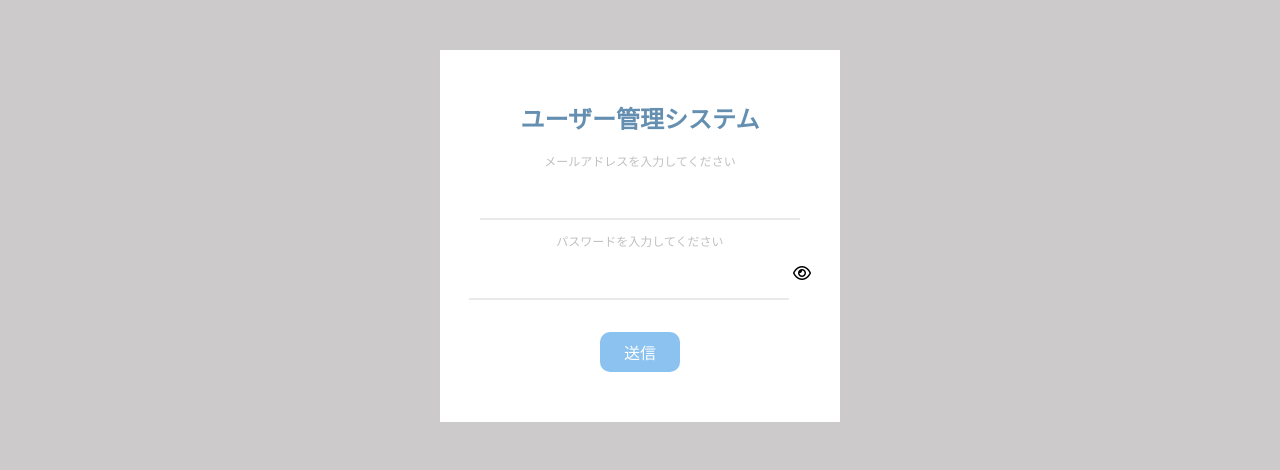
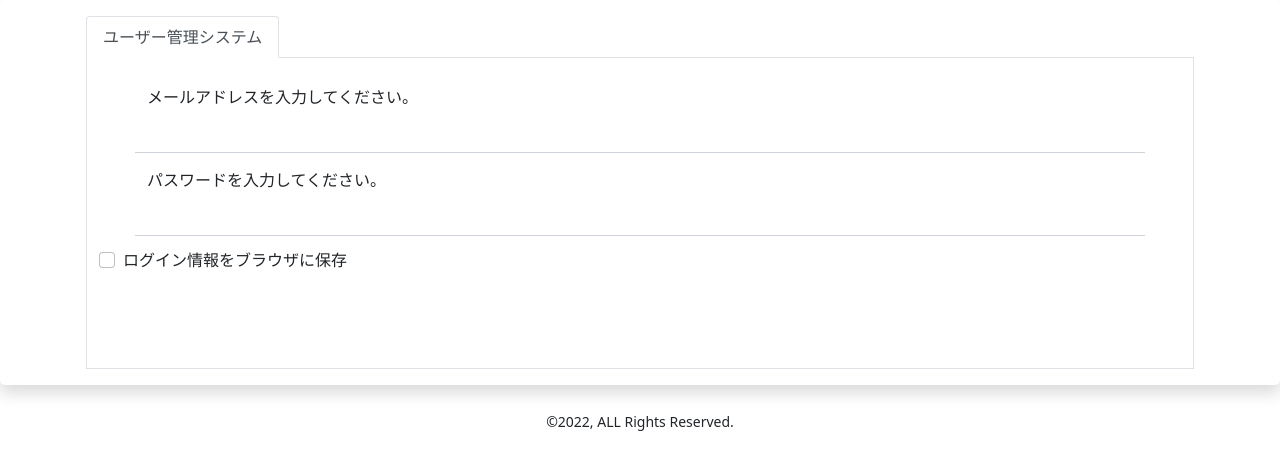
Before and after one commit to yantyal/my_project, a Flask app: page /login in a window 1280 px wide. Shown: the top 470 px of the page. Run offline with Flask 2, Linux system fonts and the light colour scheme; some libraries are stand-ins or nearby versions.

Commit message:
ログインのデザインを変更

```diff
--- a/my_app/templates/login.html
+++ b/my_app/templates/login.html
@@ -4,33 +4,104 @@
     <meta charset="UTF-8">
     <meta http-equiv="X-UA-Compatible" content="IE=edge">
     <meta name="viewport" content="width=device-width, initial-scale=1.0">
-    <link rel="stylesheet" href="{{url_for('static', filename = 'css/login.css')}}">
-    <link rel="preconnect" href="https://fonts.googleapis.com">
-    <link rel="preconnect" href="https://fonts.gstatic.com" crossorigin>
-    <link href="https://fonts.googleapis.com/css2?family=M+PLUS+1p:wght@700&display=swap" rel="stylesheet">
-    <script src="https://kit.fontawesome.com/75eed8fdb7.js" crossorigin="anonymous"></script>
+    <link rel="stylesheet" href="{{url_for('static', filename = 'css/bootstrap.min.css')}}">
+    <link rel="stylesheet" href="{{url_for('static', filename = 'css/style.css')}}">
+    <link href="https://fonts.googleapis.com/css2?family=M+PLUS+1p:wght@300;400;700&display=swap" rel="stylesheet">
     <title>ユーザー管理システム</title>
 </head>
 <body>
-    <div class="form-wrapper">
-        <form action="/login" method="POST">
-            <h1>ユーザー管理システム</h1>
-            <div class="errors">
-                {% if session['errors'] %}
+    <!-- 使いまわしアイコンを定義しておく -->
+    <svg xmlns="http://www.w3.org/2000/svg" style="display: none;">
+        <symbol id="exclamation-triangle-fill" fill="currentColor" viewBox="0 0 16 16">
+            <path d="M8.982 1.566a1.13 1.13 0 0 0-1.96 0L.165 13.233c-.457.778.091 1.767.98 1.767h13.713c.889 0 1.438-.99.98-1.767L8.982 1.566zM8 5c.535 0 .954.462.9.995l-.35 3.507a.552.552 0 0 1-1.1 0L7.1 5.995A.905.905 0 0 1 8 5zm.002 6a1 1 0 1 1 0 2 1 1 0 0 1 0-2z"/>
+        </symbol>
+    </svg>
+    <!-- 認証エラー -->
+    <div class="error-wrapper">
+        {% if session['errors'] %}
+            <div class="container p-0 mt-3">
+                <div class="alert alert-danger d-flex align-items-center alert-warning alert-dismissible fade show" role="alert">
+                    <svg class="bi flex-shrink-0 me-2" width="24" height="24" role="img" aria-label="警告：">
+                        <use xlink:href="#exclamation-triangle-fill"/>
+                    </svg>
                     {% for message in session['errors'] %}
-                        <div class="error"><p>{{ message }}</p></div>
+                        <div>
+                            {{ message }}
+                        </div>
                     {% endfor %}
-                {% endif %}
+                    <button type="button" class="btn-close" data-bs-dismiss="alert" aria-label="Close"></button>
+                </div>
             </div>
-            <p>メールアドレスを入力してください</p>
-            <input class="form-item" type="text" name="mail_address" required>
-            <p>パスワードを入力してください</p>
-            <input id="login" class="form-item" type="password" name="password" required>
-            <!-- TODO buttonの位置を変更 -->
-            <span id="btn_login" class="fa fa-eye" onclick="password_mask()"></span>
-            <input class="form-submit" type="submit" value="送信">
-        </form>
+        {% endif %}
+    </div>
+    <!-- フォーム -->
+    <div class="pt-0">
+        <div class="rounded-3 shadow mb-4 container-wrapper">
+            <div class="container p-3">
+                <!-- タブ型ナビゲーション -->
+                <div class="nav nav-tabs" id="tab-menus">
+                    <!-- タブ01 -->
+                    <a href="#panel-menu01" id="tab-menu01" class="nav-item nav-link active" data-bs-toggle="tab">ユーザー管理システム</a>
+                </div>
+                <!-- /タブ型ナビゲーション -->
+                <!-- タブパネル -->
+                <div class="tab-content" id="panel-menus">
+                    <!-- パネル01 -->
+                    <div class="tab-pane fade show active border border-top-0" id="panel-menu01">
+                        <div class="py-3">
+                            <div class="container">
+                                <!-- フォーム -->
+                                <form action="{{url_for('login')}}" method="POST">
+                                    <!-- メールアドレス -->
+                                    <div class="row px-5 py-1">
+                                        <div class="label-wrapper">
+                                            <label for="email" class="col-form-label">
+                                                メールアドレスを入力してください。
+                                            </label>
+                                        </div>
+                                        <input type="email" name="mail_address" class="form-control rounded-0 border-top-0 border-end-0 border-start-0" id="email" required>
+                                    </div>
+                                    <!-- パスワード -->
+                                    <div class="row px-5 py-1 mb-2">
+                                        <div class="label-wrapper">
+                                            <label for="password" class="col-form-label">
+                                                パスワードを入力してください。
+                                            </label>
+                                        </div>
+                                        <input type="password" name="password" class="form-control rounded-0 border-top-0 border-end-0 border-start-0" id="name" required>
+                                    </div>
+                                    <!-- チェックボックス -->
+                                    <div class="checkbox-wrapper mb-2">
+                                        <div class="form-check form-check-inline">
+                                            <input type="checkbox" class="form-check-input" name="checkbox" id="checkbox"
+                                            value="checked">
+                                            <div class="checkbox-label-wrapper">
+                                                <label for="checkbox" class="form-check-label">ログイン情報をブラウザに保存</label>
+                                            </div>
+                                        </div>
+                                    </div>
+                                    <!-- 確認ボタン -->
+                                    <div class="row py-3">
+                                        <div class="btn-wrapper">
+                                            <button class="btn text-white" type="submit">ログイン</button>
+                                        </div>
+                                    </div>
+                                </form>
+                                <!-- /フォーム -->
+                            </div>
+                    </div>
+                </div>
+                <!-- /タブパネル -->
+            </div>
+        </div>
+    </div>
+    <!-- フッター -->
+    <div class="login-footer">
+        <div class="container text-center">
+            <p>
+                <small>&copy;2022, ALL Rights Reserved.</small>
+            </p>
+        </div>
     </div>
 </body>
-<script src="{{url_for('static', filename = 'js/script.js')}}"></script>
 </html>
```
